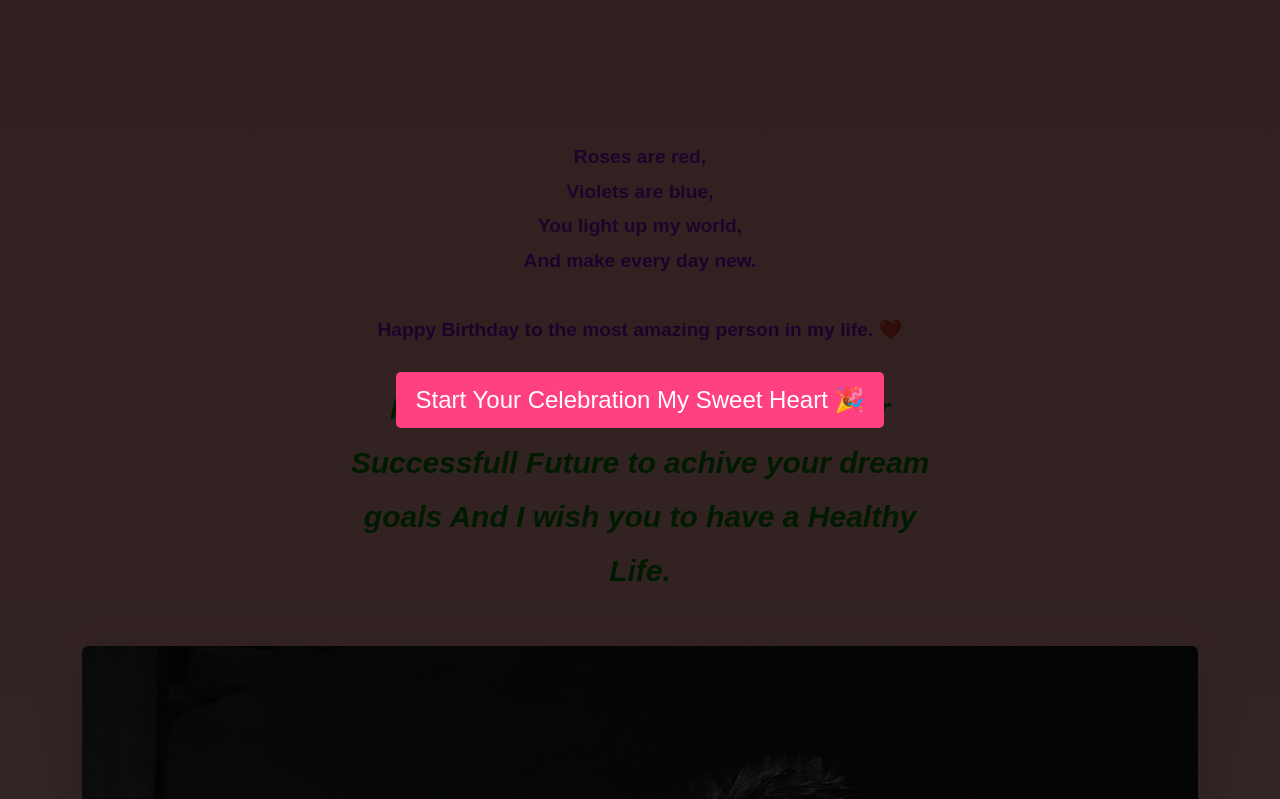
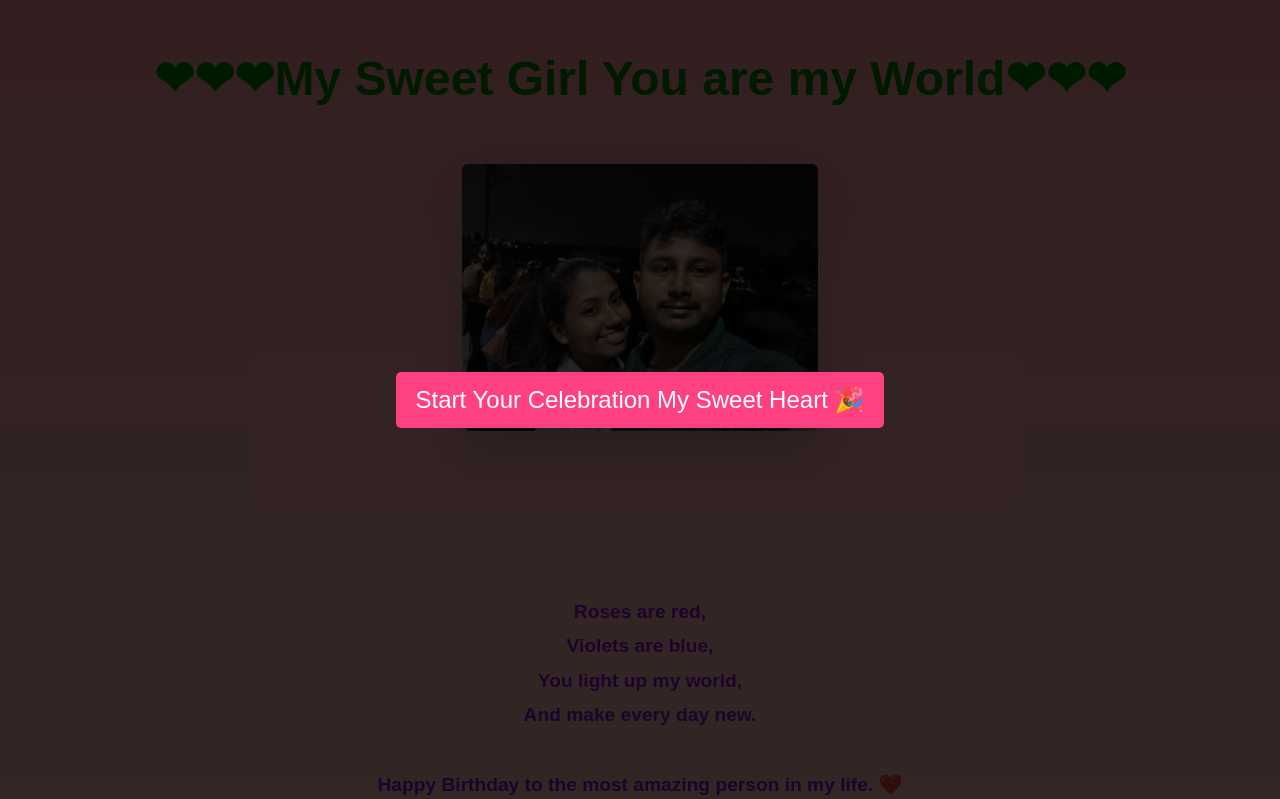
Before and after one commit to samara-aruna/Birthday_wish, a plain HTML site: page index.html in a window 1280 px wide. Shown: the top 799 px of the page. Drawn offline with nearby package versions, Linux system fonts and the light colour scheme.

Commit message:
second edit

```diff
--- a/index.html
+++ b/index.html
@@ -125,11 +125,11 @@
     }
 
     #slideshow img {
-      width: 100%;
+      width: auto;
       height: auto;
       opacity: 0;
       transition: opacity 1s ease-in-out; /* Smooth fade-in transition */
-      border-radius: 20px;
+      border-radius: 50px;
 }
     p
       {
@@ -137,6 +137,11 @@
         font-size:30px;
         font-style: italic;
 
+      }
+      .top
+      {
+        color:green;
+        font-weight: bold;
       }
 
   </style>
@@ -148,10 +153,29 @@
   <div class="overlay" id="musicOverlay">
     <button onclick="startMusic()">Start Your Celebration My Sweet Heart 🎉</button>
   </div>
+  <div classs="container text-center">
+    <h1 class="top">❤❤❤My Sweet Girl You are my World❤❤❤</h1>
+
+  <div class="container text-center">
+    <div class="row">
+      <div class="col-4">
+      </div>
+      <div class="col-4">
+        <div id="slideshow" class="mt-5 mb-4">
+          <img src="7.jpg"
+               alt="Photo 1"
+               class="img-fluid rounded shadow-lg">
+        </div>
+      </div>
+      <div class="col-4">
+      </div>
+
+    </div>
+
 
   <!-- Main Content -->
   <div class="container text-center">
-    <h1><marquee>Happy Birthday, My Love!</marquee></h1>
+    <h1><marquee>💖💖💖Happy Birthday, My Love!💖💖💖</marquee></h1>
     <div class="poem">
       Roses are red,<br>
       Violets are blue,<br>
@@ -164,12 +188,12 @@
     </div>
 
     <!-- Slideshow -->
-    <div id="slideshow" class="mt-5 mb-4">
+    <!-- <div id="slideshow" class="mt-5 mb-4">
       <img src="7.jpg"
            alt="Photo 1"
            class="img-fluid rounded shadow-lg">
     </div>
-  </div>
+  </div> -->
 
   <!-- Audio -->
   <audio id="music" src="01-Monk-Turner-Fascinoma-Its-Your-Birthday(chosic.com).mp3" loop></audio>
```
